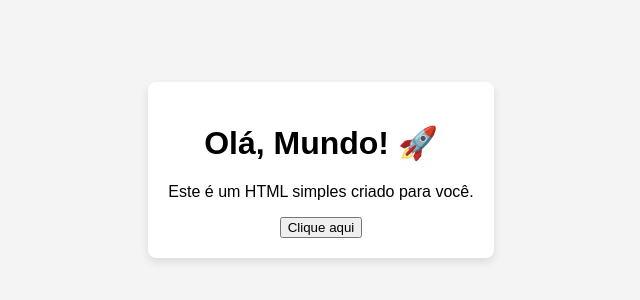
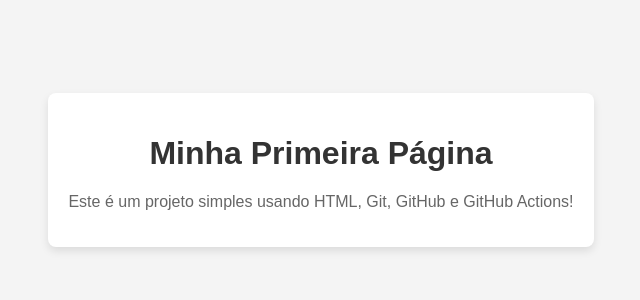
Before and after one commit to ysaquerei00/aaaa, a plain HTML site: page index.html in a window 1280 px wide. Shown: the part 230-530 px from the top of the page, without its empty margins (319-959 px from the left). Drawn offline with Linux system fonts and the light colour scheme.

Commit message:
feat: atualizando o conteudo do index.html

```diff
--- a/index.html
+++ b/index.html
@@ -15,29 +15,30 @@
             height: 100vh;
             margin: 0;
         }
+
         .cartao {
             background: white;
             padding: 20px;
             border-radius: 8px;
-            box-shadow: 0 4px 8px rgba(0,0,0,0.1);
+            box-shadow: 0 4px 8px rgba(0, 0, 0, 0.1);
             text-align: center;
+        }
+
+        h1 {
+            color: #333;
+        }
+
+        p {
+            color: #666;
         }
     </style>
 </head>
 <body>
 
     <div class="cartao">
-        <h1>Olá, Mundo! 🚀</h1>
-        <p>Este é um HTML simples criado para você.</p>
-        <button onclick="mensagem()">Clique aqui</button>
+        <h1>Minha Primeira Página</h1>
+        <p>Este é um projeto simples usando HTML, Git, GitHub e GitHub Actions!</p>
     </div>
-
-    <script>
-        // Um toque de interatividade com JavaScript
-        function mensagem() {
-            alert('Você clicou no botão! Parabéns!');
-        }
-    </script>
 
 </body>
 </html>
```
